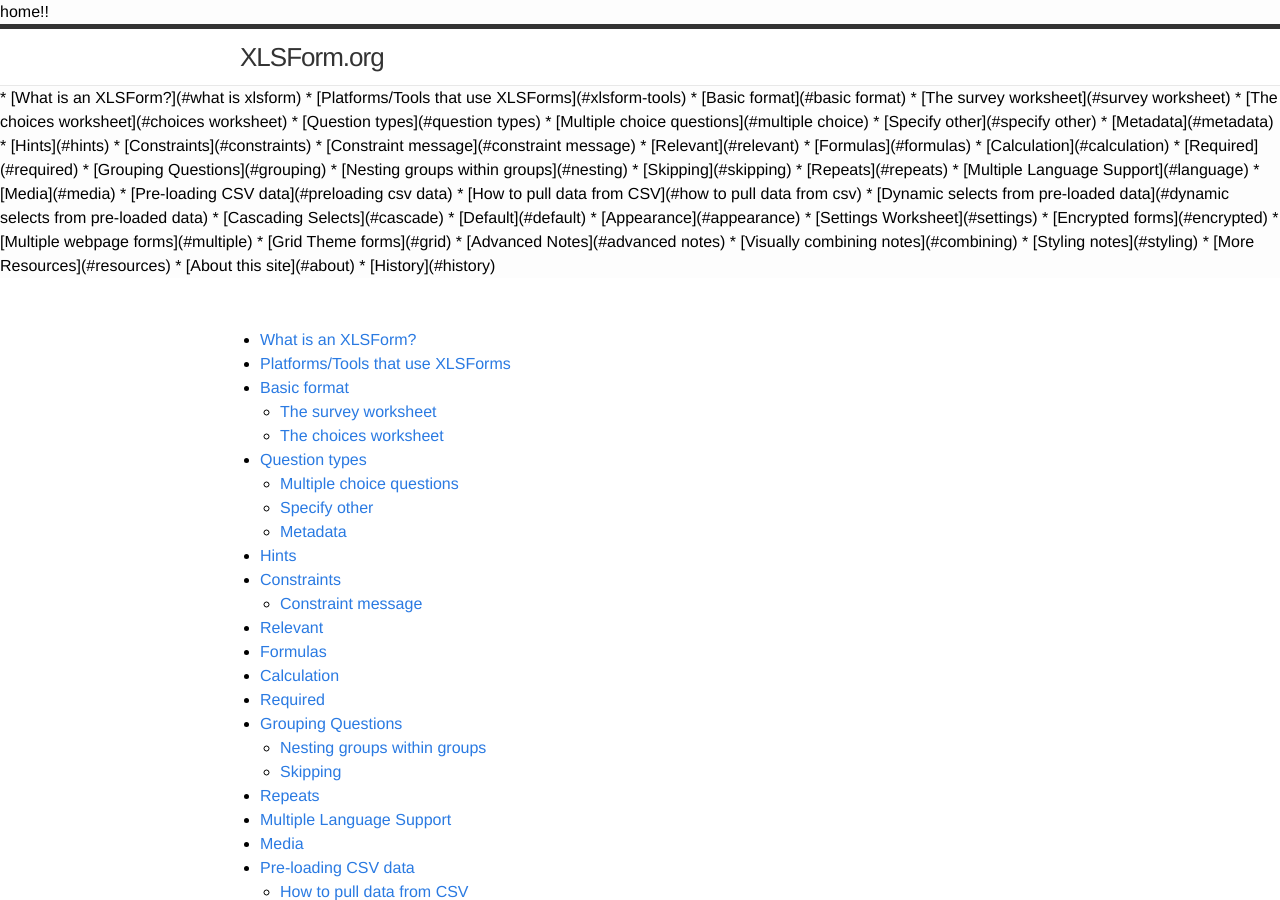
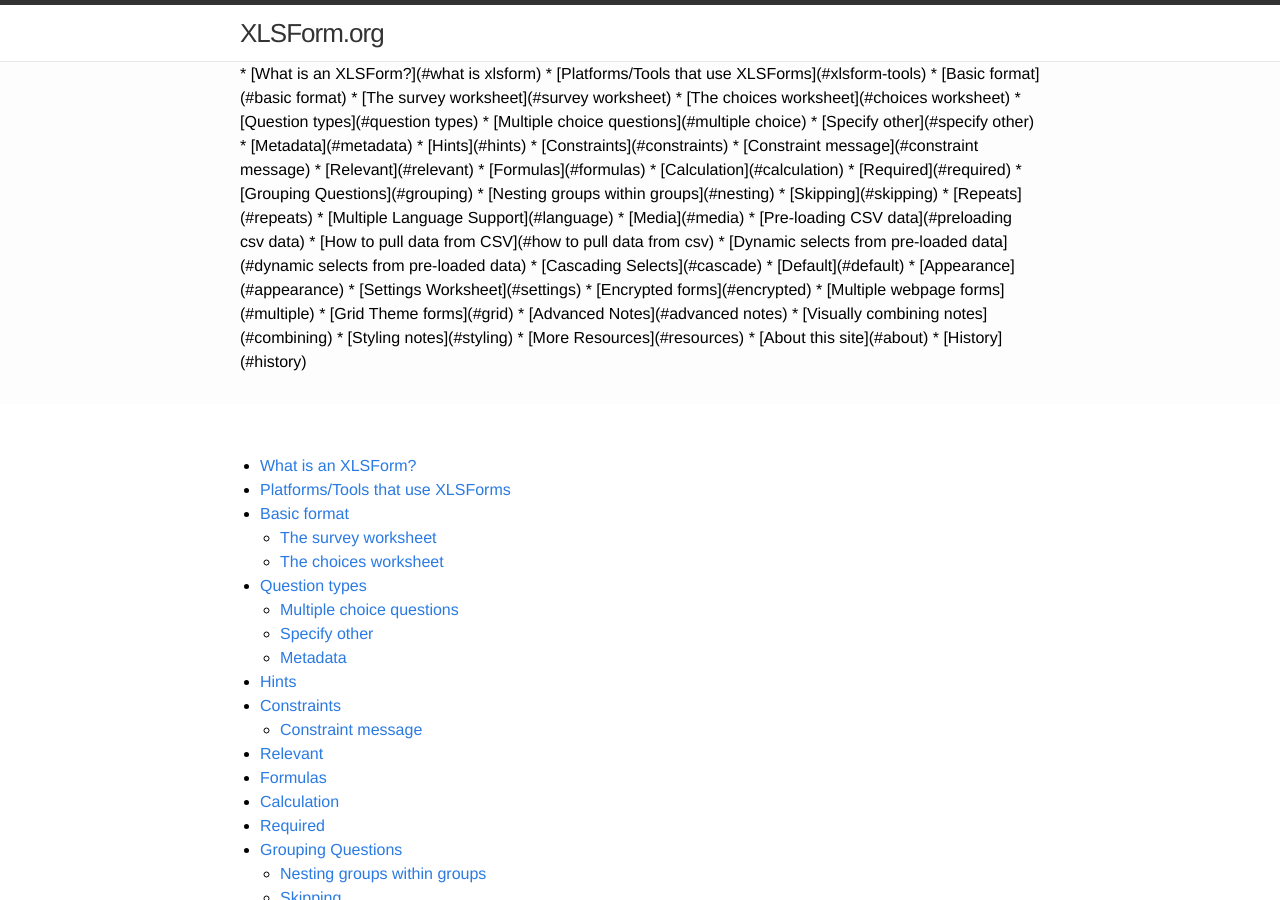
Before and after one commit to XLSForm/xlsform.github.io, a Jekyll site: the page built from index.md, in a window 1280 px wide and 900 px high. Built offline with Jekyll 4.4.1, drawn with Linux system fonts in a browser that asks for light colours.

Commit message:
Update home.html

```diff
--- a/_layouts/home.html
+++ b/_layouts/home.html
@@ -4,10 +4,13 @@
   {% include head.html %}
 
     <body>
-    home!!
+
     {% include header.html %}
+    <div class="wrap">
+        <article class="post-content">
     {% include xlsform-menu.md %}
-
+  </article>
+      </div>
     <div class="page-content">
       <div class="wrap">
         <article class="post-content">
```
